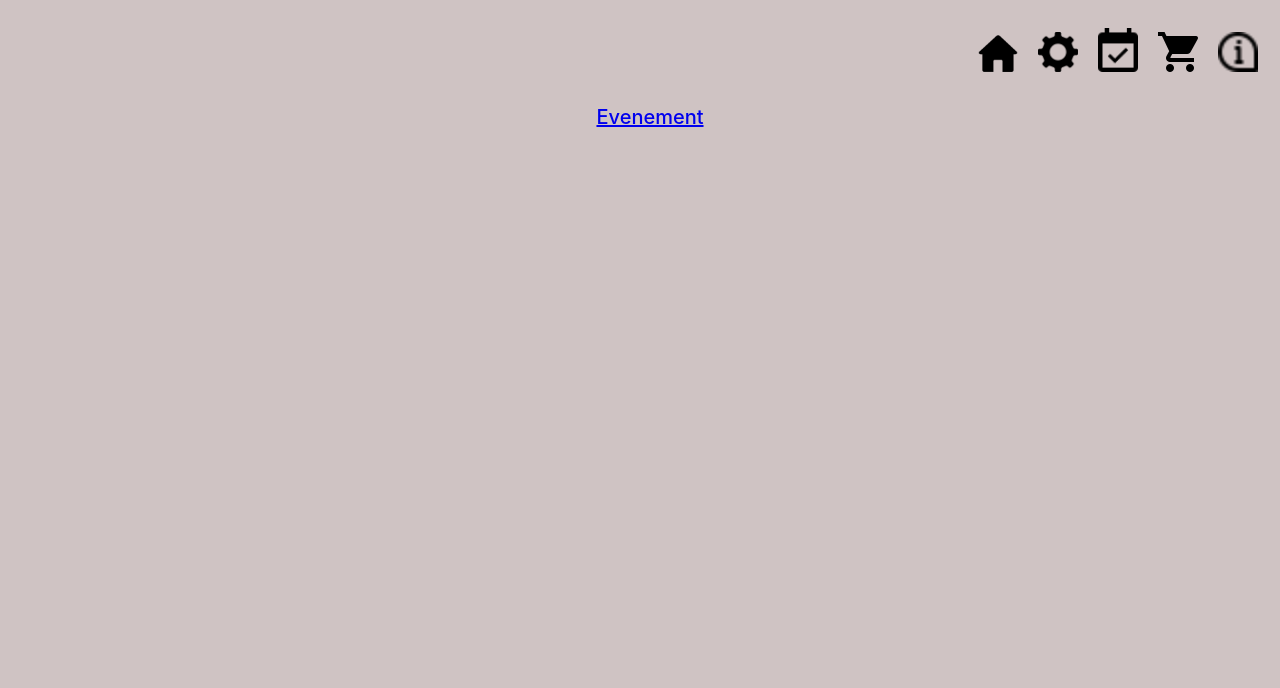
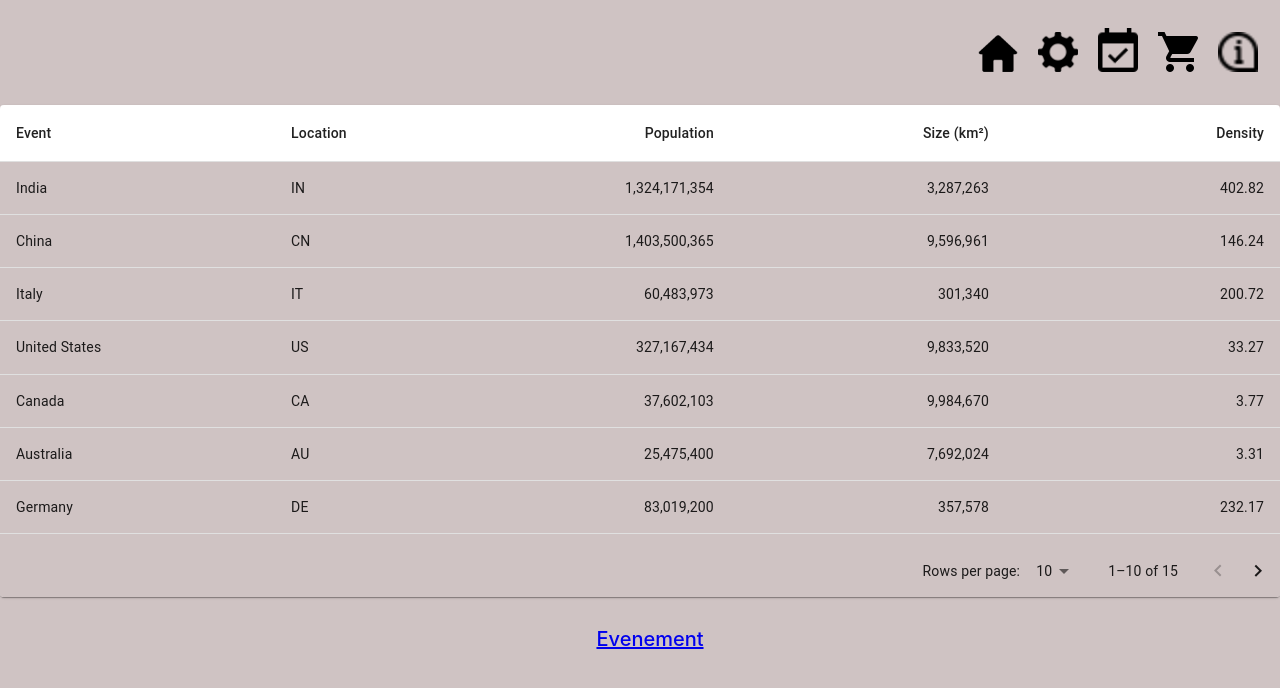
Before and after one commit to Imlouti/Prochevenement, a React (Create React App) app in the folder Prochevenement/frontend/: page /Magasiner in a window 1280 px wide. Shown: the top 688 px of the page. Built offline with nearby package versions, Linux system fonts and the light colour scheme.

Commit message:
Added an event table

```diff
--- a/Prochevenement/frontend/package.json
+++ b/Prochevenement/frontend/package.json
@@ -6,7 +6,7 @@
     "@emotion/react": "^11.14.0",
     "@emotion/styled": "^11.14.0",
     "@mui/icons-material": "^6.4.6",
-    "@mui/material": "^6.4.7",
+    "@mui/material": "^6.4.8",
     "@mui/styled-engine-sc": "^6.4.6",
     "@mui/styles": "^6.4.7",
     "@mui/x-data-grid": "^7.27.3",
--- /dev/null
+++ b/Prochevenement/frontend/src/components/Avatar.js
@@ -0,0 +1,2 @@
+import React from "react";
+import { Avatar } from "@mui/material";
--- /dev/null
+++ b/Prochevenement/frontend/src/components/EventTable.js
@@ -0,0 +1,129 @@
+import * as React from 'react';
+import Paper from '@mui/material/Paper';
+import Table from '@mui/material/Table';
+import TableBody from '@mui/material/TableBody';
+import TableCell from '@mui/material/TableCell';
+import TableContainer from '@mui/material/TableContainer';
+import TableHead from '@mui/material/TableHead';
+import TablePagination from '@mui/material/TablePagination';
+import TableRow from '@mui/material/TableRow';
+
+const columns = [
+  { id: 'event', label: 'Event', minWidth: 170 },
+
+  { id: 'location', label: 'Location', minWidth: 100 },
+
+  {
+    id: 'population',
+    label: 'Population',
+    minWidth: 170,
+    align: 'right',
+    format: (value) => value.toLocaleString('en-US'),
+  },
+
+  {
+    id: 'size',
+    label: 'Size\u00a0(km\u00b2)',
+    minWidth: 170,
+    align: 'right',
+    format: (value) => value.toLocaleString('en-US'),
+  },
+
+  {
+    id: 'density',
+    label: 'Density',
+    minWidth: 170,
+    align: 'right',
+    format: (value) => value.toFixed(2),
+  },
+
+];
+
+function createData(event, location, population, size) {
+  const density = population / size;
+  return { event, location, population, size, density };
+}
+
+// This will need to be modified to retrieve data from the database
+const rows = [
+  createData('India', 'IN', 1324171354, 3287263),
+  createData('China', 'CN', 1403500365, 9596961),
+  createData('Italy', 'IT', 60483973, 301340),
+  createData('United States', 'US', 327167434, 9833520),
+  createData('Canada', 'CA', 37602103, 9984670),
+  createData('Australia', 'AU', 25475400, 7692024),
+  createData('Germany', 'DE', 83019200, 357578),
+  createData('Ireland', 'IE', 4857000, 70273),
+  createData('Mexico', 'MX', 126577691, 1972550),
+  createData('Japan', 'JP', 126317000, 377973),
+  createData('France', 'FR', 67022000, 640679),
+  createData('United Kingdom', 'GB', 67545757, 242495),
+  createData('Russia', 'RU', 146793744, 17098246),
+  createData('Nigeria', 'NG', 200962417, 923768),
+  createData('Brazil', 'BR', 210147125, 8515767),
+];
+
+export const EventTable = () => {
+  const [page, setPage] = React.useState(0);
+  const [rowsPerPage, setRowsPerPage] = React.useState(10);
+
+  const handleChangePage = (event, newPage) => {
+    setPage(newPage);
+  };
+
+  const handleChangeRowsPerPage = (event) => {
+    setRowsPerPage(+event.target.value);
+    setPage(0);
+  };
+
+  return (
+    <Paper sx={{ width: '100%', overflow: 'hidden' }}>
+      <TableContainer sx={{ maxHeight: 440 }}>
+        <Table stickyHeader aria-label="sticky table">
+          <TableHead>
+            <TableRow>
+              {columns.map((column) => (
+                <TableCell
+                  key={column.id}
+                  align={column.align}
+                  style={{ minWidth: column.minWidth }}
+                >
+                  {column.label}
+                </TableCell>
+              ))}
+            </TableRow>
+          </TableHead>
+          <TableBody>
+            {rows
+              .slice(page * rowsPerPage, page * rowsPerPage + rowsPerPage)
+              .map((row) => {
+                return (
+                  <TableRow hover role="checkbox" tabIndex={-1} key={row.code}>
+                    {columns.map((column) => {
+                      const value = row[column.id];
+                      return (
+                        <TableCell key={column.id} align={column.align}>
+                          {column.format && typeof value === 'number'
+                            ? column.format(value)
+                            : value}
+                        </TableCell>
+                      );
+                    })}
+                  </TableRow>
+                );
+              })}
+          </TableBody>
+        </Table>
+      </TableContainer>
+      <TablePagination
+        rowsPerPageOptions={[10, 25, 100]}
+        component="div"
+        count={rows.length}
+        rowsPerPage={rowsPerPage}
+        page={page}
+        onPageChange={handleChangePage}
+        onRowsPerPageChange={handleChangeRowsPerPage}
+      />
+    </Paper>
+  );
+}
--- a/Prochevenement/frontend/src/pages/Evenement.js
+++ b/Prochevenement/frontend/src/pages/Evenement.js
@@ -1,5 +1,6 @@
 "use server"
 import React, { Component } from 'react';
+import { Table } from '@mui/material';
 //import './App.css';
 /*import { connect } from 'mongoose';
 
--- a/Prochevenement/frontend/src/pages/Magasiner.js
+++ b/Prochevenement/frontend/src/pages/Magasiner.js
@@ -1,4 +1,5 @@
 import React, { Component } from 'react';
+import { EventTable } from "../components/EventTable"
 //import './App.css';
 
 class Magasiner extends Component {
@@ -13,11 +14,10 @@
         <a href="Panier" id="img"><img src="panier.png" ></img></a>
         <a href="Propos" id="img"><img src="info.png" ></img></a>
         </section>
+
+        <EventTable></EventTable>
+
         <a href="Evenement">Evenement</a>
-
-
-
-
 
 
 </div>
```
Also changed, not shown: Prochevenement/frontend/src/components/LoginComp.js (added, +36 -0 lines), Prochevenement/frontend/src/pages/Connexion.js (+12 -2 lines), Prochevenement/frontend/src/components/Navigator.js (added), 1 other file (tests, documents, lock files or other folders).
